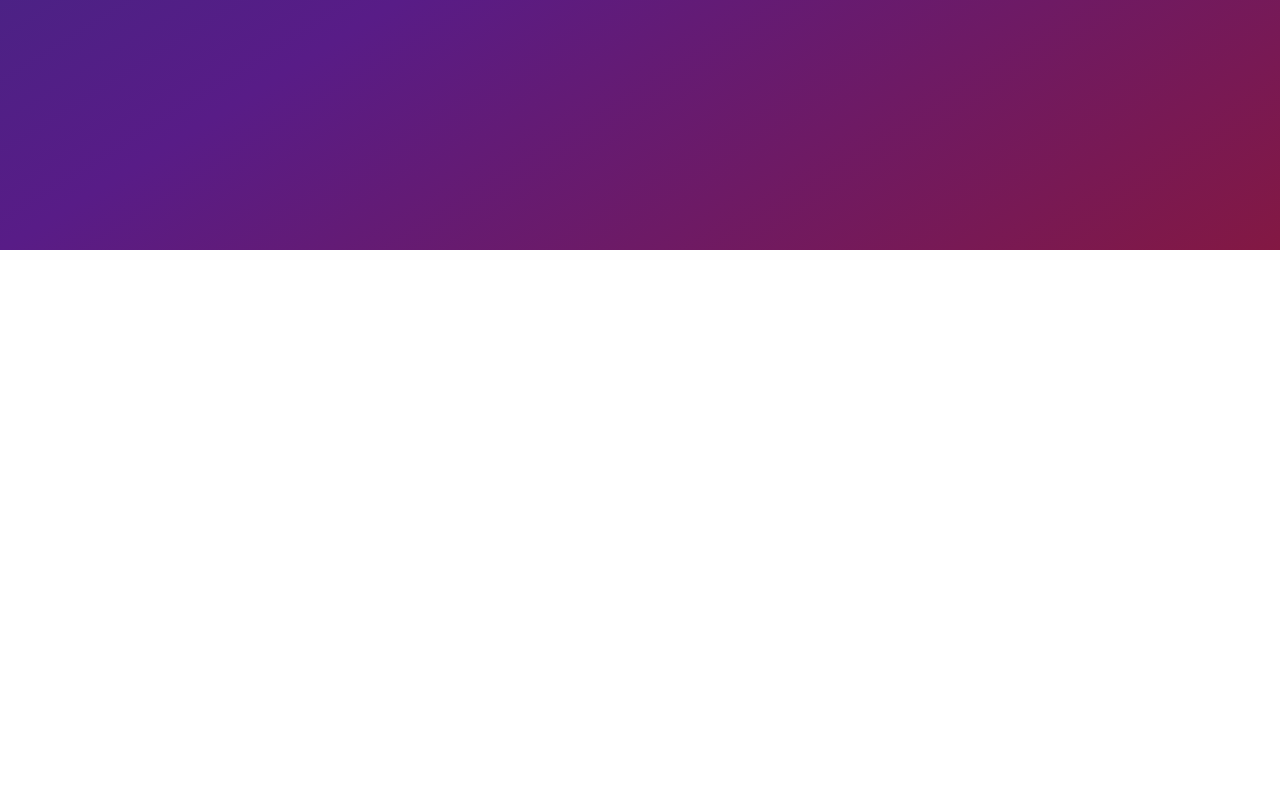
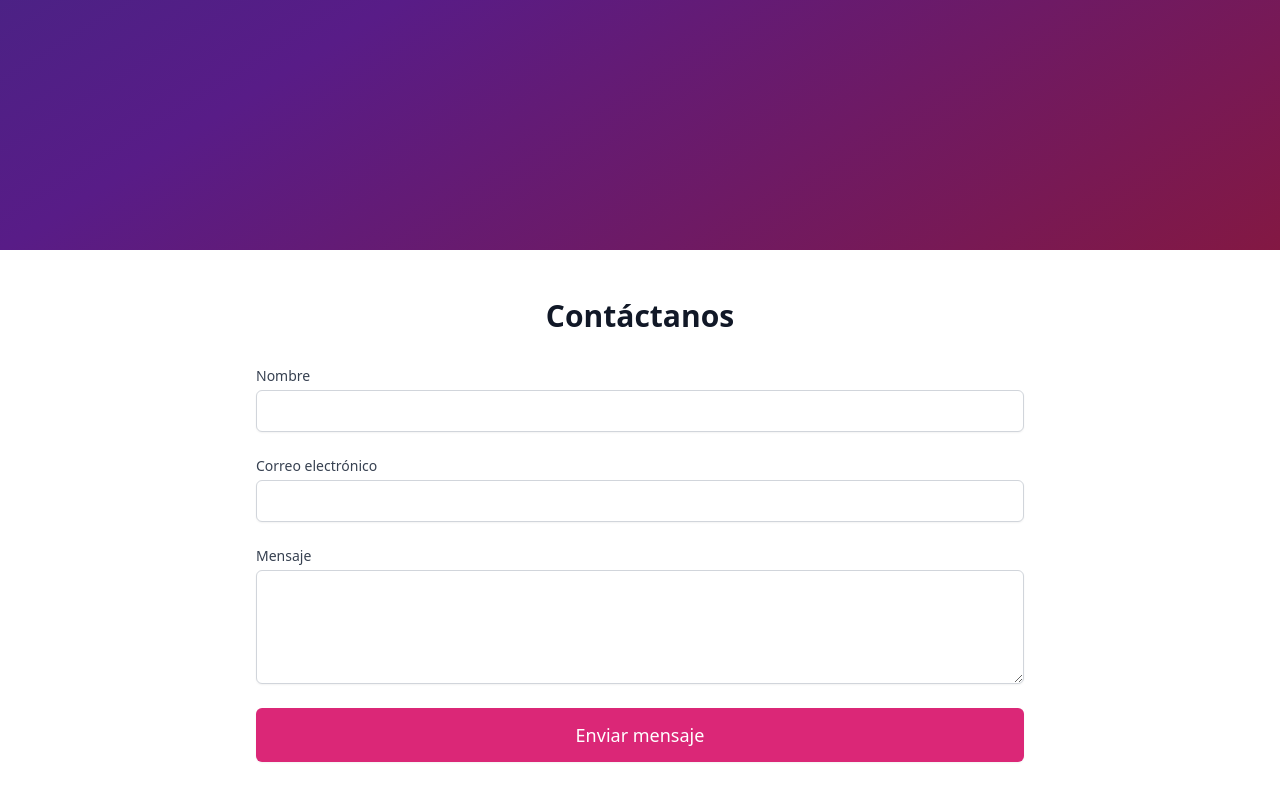
Before and after one commit to keykun456/ForeverUs, a Next.js app: page / in a window 1280 px wide. Shown: the part 614-1414 px from the top of the page. Before the commit the page ends 864 px from the top, so only its background shows below. Built offline with nearby package versions, Linux system fonts and the light colour scheme.

Commit message:
feat: agrego formulario de contacto con estilos

```diff
--- a/pages/index.tsx
+++ b/pages/index.tsx
@@ -1,6 +1,9 @@
 import { motion } from "framer-motion";
 
 export default function Home() {
+
+  // Este componente muestra la página principal
+
   return (
     <div className="min-h-screen flex flex-col">
       {/* Navbar */}
@@ -41,6 +44,71 @@ export default function Home() {
           ¡Contáctanos!
         </motion.a>
       </main>
+
+
+
+{/* Sección del formulario de contacto */}
+
+  <section id="contact" className="bg-white py-12 px-4 sm:px-6 lg:px-8">
+        <div className="max-w-3xl mx-auto">
+          <h2 className="text-3xl font-extrabold text-center text-gray-900 mb-8">
+            Contáctanos
+          </h2>
+          <form className="space-y-6">
+            <div>
+              <label htmlFor="name" className="block text-sm font-medium text-gray-700">
+                Nombre
+              </label>
+              <input
+                type="text"
+                name="name"
+                id="name"
+                required
+                className="mt-1 block w-full border border-gray-300 rounded-md shadow-sm p-2 focus:ring-pink-500 focus:border-pink-500"
+              />
+            </div>
+
+            <div>
+              <label htmlFor="email" className="block text-sm font-medium text-gray-700">
+                Correo electrónico
+              </label>
+              <input
+                type="email"
+                name="email"
+                id="email"
+                required
+                className="mt-1 block w-full border border-gray-300 rounded-md shadow-sm p-2 focus:ring-pink-500 focus:border-pink-500"
+              />
+            </div>
+
+            <div>
+              <label htmlFor="message" className="block text-sm font-medium text-gray-700">
+                Mensaje
+              </label>
+              <textarea
+                name="message"
+                id="message"
+                rows={4}
+                required
+                className="mt-1 block w-full border border-gray-300 rounded-md shadow-sm p-2 focus:ring-pink-500 focus:border-pink-500"
+              ></textarea>
+            </div>
+
+            <div>
+              <button
+                type="submit"
+                className="w-full inline-flex justify-center py-3 px-6 border border-transparent shadow-sm text-lg font-medium rounded-md text-white bg-pink-600 hover:bg-pink-700"
+              >
+                Enviar mensaje
+              </button>
+            </div>
+          </form>
+        </div>
+      </section>
+
+
+
+
     </div>
   );
 }
```
